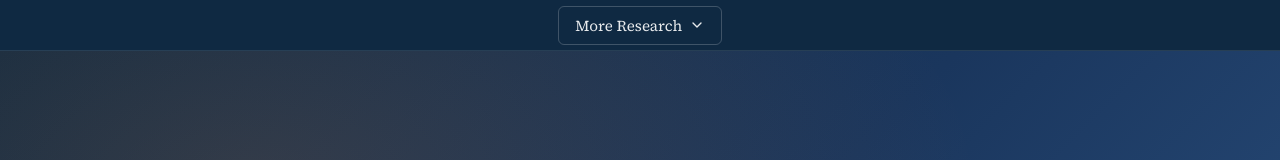
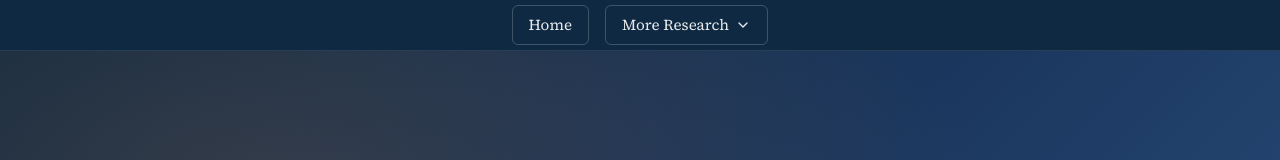
Before and after one commit to StreamAvatar/streamavatar.github.io, a plain HTML site: page index.html in a window 1280 px wide. Shown: the top 160 px of the page. Drawn offline with Linux system fonts and the light colour scheme; some icons are missing.

Commit message:
feat: add home page link to the nav bar

```diff
--- a/index.html
+++ b/index.html
@@ -25,6 +25,7 @@
     <nav class="topnav">
         <div class="nav-container">
             <div class="nav-menu">
+                <a href="https://raineggplant.github.io/" class="nav-link">Home</a>
                 <div class="dropdown">
                     <button class="dropdown-toggle">
                         More Research
--- a/style.css
+++ b/style.css
@@ -128,6 +128,28 @@ section {
     gap: 1rem;
 }
 
+.nav-link {
+    display: inline-flex;
+    align-items: center;
+    gap: 0.4rem;
+    padding: 0.5rem 1rem;
+    background: transparent;
+    border: 1px solid rgba(255, 255, 255, 0.2);
+    border-radius: 6px;
+    color: rgba(255, 255, 255, 0.9);
+    font-family: var(--font-serif);
+    font-size: 0.95rem;
+    line-height: 1.5;
+    text-decoration: none;
+    cursor: pointer;
+    transition: all var(--transition-fast);
+}
+
+.nav-link:hover {
+    background: rgba(255, 255, 255, 0.1);
+    border-color: rgba(255, 255, 255, 0.3);
+}
+
 .dropdown {
     position: relative;
 }
@@ -143,6 +165,7 @@ section {
     color: rgba(255, 255, 255, 0.9);
     font-family: var(--font-serif);
     font-size: 0.95rem;
+    line-height: 1.5;
     cursor: pointer;
     transition: all var(--transition-fast);
 }
```
